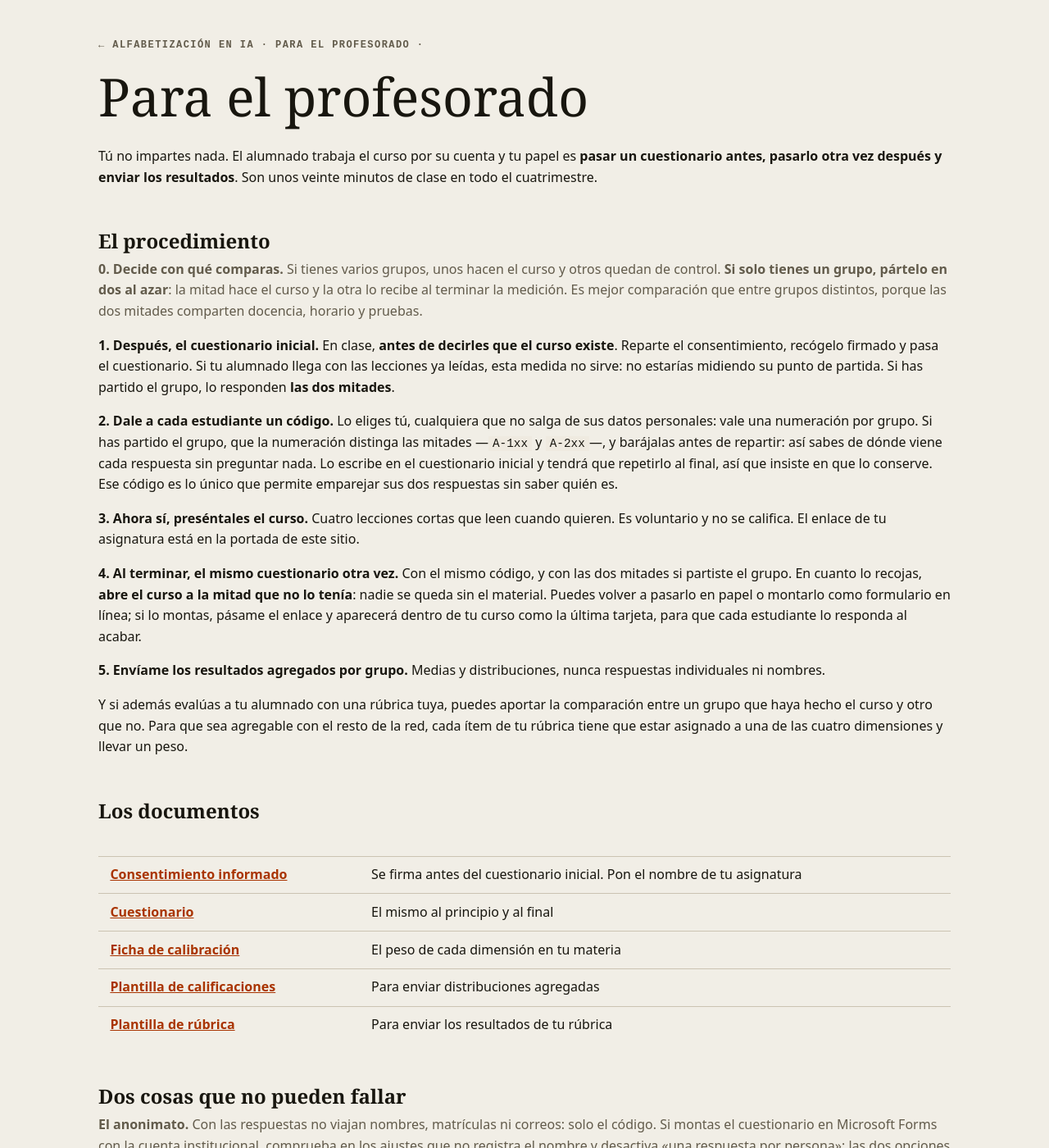
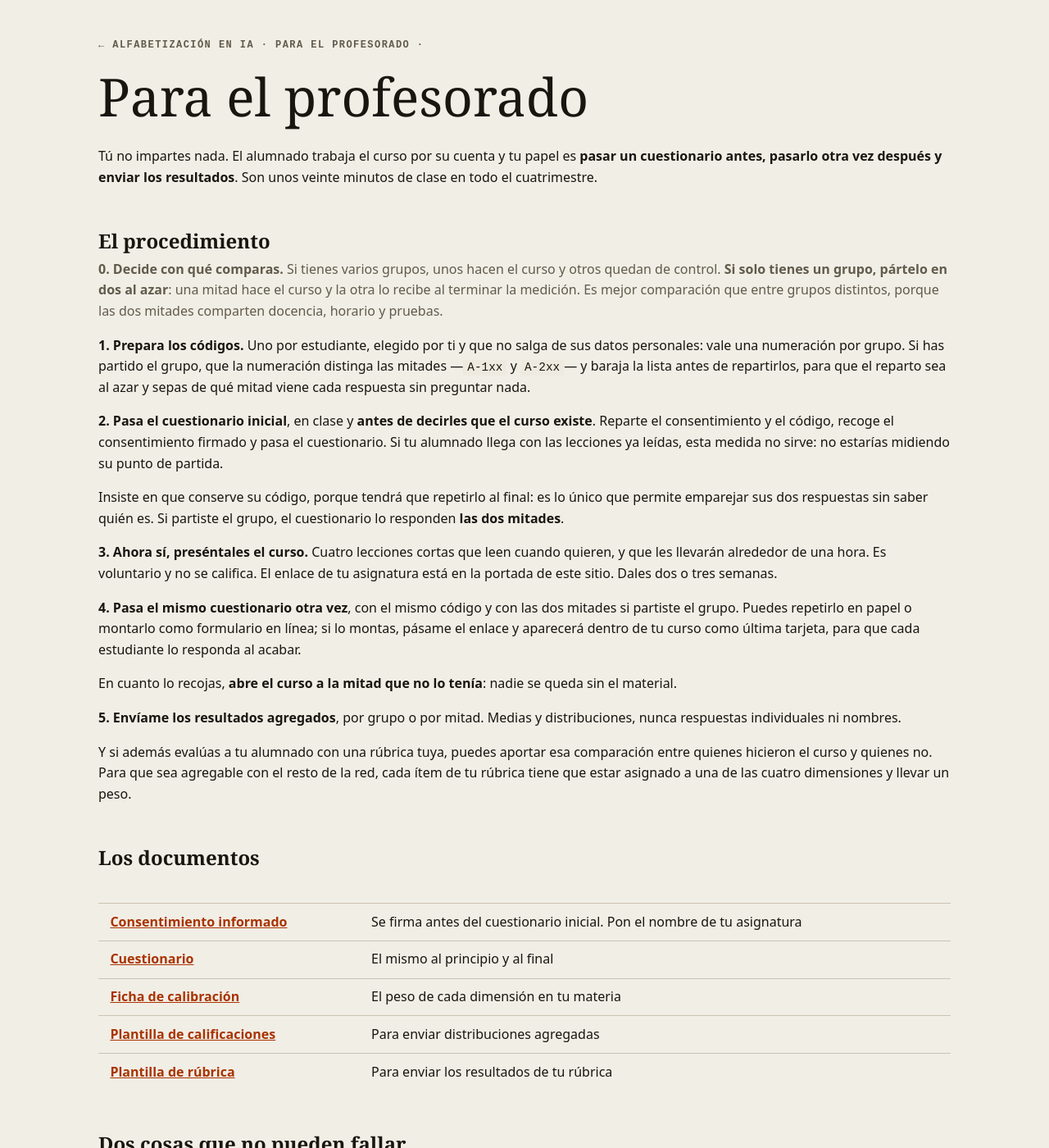
Before and after one commit to jorgeBIGS/innovacion-US-3165, a Jekyll site: the page built from profesorado.md, in a window 1280 px wide and 1400 px high. Shown: the whole window at 82% size. Built offline with Jekyll 4.4.1, drawn with Linux system fonts in a browser that asks for light colours.

Commit message:
Reescribir el procedimiento tras encajar la modalidad partida
Los pasos habían quedado con frases cosidas y una concordancia mal. Se
reordenan: los códigos pasan a ser el paso 1, antes del cuestionario,
que es el orden real; y los resultados se envían por grupo o por
mitad.

Co-Authored-By: Claude Opus 5 <noreply@anthropic.com>

```diff
--- a/profesorado.md
+++ b/profesorado.md
@@ -14,39 +14,43 @@ minutos de clase en todo el cuatrimestre.
 ## El procedimiento
 
 **0. Decide con qué comparas.** Si tienes varios grupos, unos hacen el curso y otros
-quedan de control. **Si solo tienes un grupo, pártelo en dos al azar**: la mitad hace el
+quedan de control. **Si solo tienes un grupo, pártelo en dos al azar**: una mitad hace el
 curso y la otra lo recibe al terminar la medición. Es mejor comparación que entre grupos
 distintos, porque las dos mitades comparten docencia, horario y pruebas.
 
-**1. Después, el cuestionario inicial.** En clase, **antes de decirles que el curso
-existe**. Reparte el consentimiento, recógelo firmado y pasa el cuestionario. Si tu
-alumnado llega con las lecciones ya leídas, esta medida no sirve: no estarías midiendo su
-punto de partida. Si has partido el grupo, lo responden **las dos mitades**.
+**1. Prepara los códigos.** Uno por estudiante, elegido por ti y que no salga de sus datos
+personales: vale una numeración por grupo. Si has partido el grupo, que la numeración
+distinga las mitades —`A-1xx` y `A-2xx`— y baraja la lista antes de repartirlos, para que
+el reparto sea al azar y sepas de qué mitad viene cada respuesta sin preguntar nada.
 
-**2. Dale a cada estudiante un código.** Lo eliges tú, cualquiera que no salga de sus
-datos personales: vale una numeración por grupo. Si has partido el grupo, que la
-numeración distinga las mitades —`A-1xx` y `A-2xx`—, y barájalas antes de repartir: así
-sabes de dónde viene cada respuesta sin preguntar nada. Lo escribe en el cuestionario inicial y
-tendrá que repetirlo al final, así que insiste en que lo conserve. Ese código es lo único
-que permite emparejar sus dos respuestas sin saber quién es.
+**2. Pasa el cuestionario inicial**, en clase y **antes de decirles que el curso existe**.
+Reparte el consentimiento y el código, recoge el consentimiento firmado y pasa el
+cuestionario. Si tu alumnado llega con las lecciones ya leídas, esta medida no sirve: no
+estarías midiendo su punto de partida.
 
-**3. Ahora sí, preséntales el curso.** Cuatro lecciones cortas que leen cuando quieren. Es
-voluntario y no se califica. El enlace de tu asignatura está en la portada de este sitio.
+Insiste en que conserve su código, porque tendrá que repetirlo al final: es lo único que
+permite emparejar sus dos respuestas sin saber quién es. Si partiste el grupo, el
+cuestionario lo responden **las dos mitades**.
 
-**4. Al terminar, el mismo cuestionario otra vez.** Con el mismo código, y con las dos
-mitades si partiste el grupo. En cuanto lo recojas, **abre el curso a la mitad que no lo
-tenía**: nadie se queda sin el material. Puedes volver a
-pasarlo en papel o montarlo como formulario en línea; si lo montas, pásame el enlace y
-aparecerá dentro de tu curso como la última tarjeta, para que cada estudiante lo responda
-al acabar.
+**3. Ahora sí, preséntales el curso.** Cuatro lecciones cortas que leen cuando quieren, y
+que les llevarán alrededor de una hora. Es voluntario y no se califica. El enlace de tu
+asignatura está en la portada de este sitio. Dales dos o tres semanas.
 
-**5. Envíame los resultados agregados por grupo.** Medias y distribuciones, nunca
-respuestas individuales ni nombres.
+**4. Pasa el mismo cuestionario otra vez**, con el mismo código y con las dos mitades si
+partiste el grupo. Puedes repetirlo en papel o montarlo como formulario en línea; si lo
+montas, pásame el enlace y aparecerá dentro de tu curso como última tarjeta, para que cada
+estudiante lo responda al acabar.
 
-Y si además evalúas a tu alumnado con una rúbrica tuya, puedes aportar la comparación
-entre un grupo que haya hecho el curso y otro que no. Para que sea agregable con el resto
-de la red, cada ítem de tu rúbrica tiene que estar asignado a una de las cuatro
-dimensiones y llevar un peso.
+En cuanto lo recojas, **abre el curso a la mitad que no lo tenía**: nadie se queda sin el
+material.
+
+**5. Envíame los resultados agregados**, por grupo o por mitad. Medias y distribuciones,
+nunca respuestas individuales ni nombres.
+
+Y si además evalúas a tu alumnado con una rúbrica tuya, puedes aportar esa comparación
+entre quienes hicieron el curso y quienes no. Para que sea agregable con el resto de la
+red, cada ítem de tu rúbrica tiene que estar asignado a una de las cuatro dimensiones y
+llevar un peso.
 
 ## Los documentos
 
```
